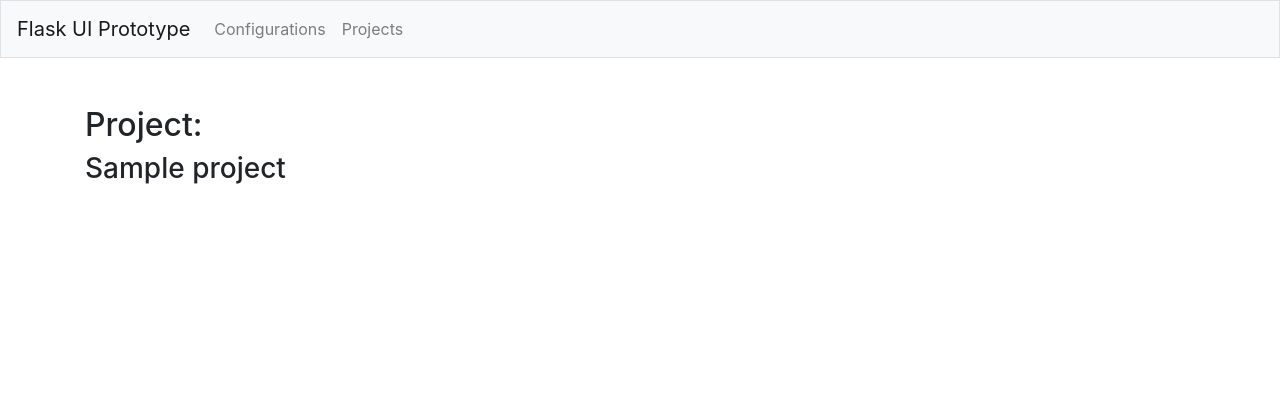
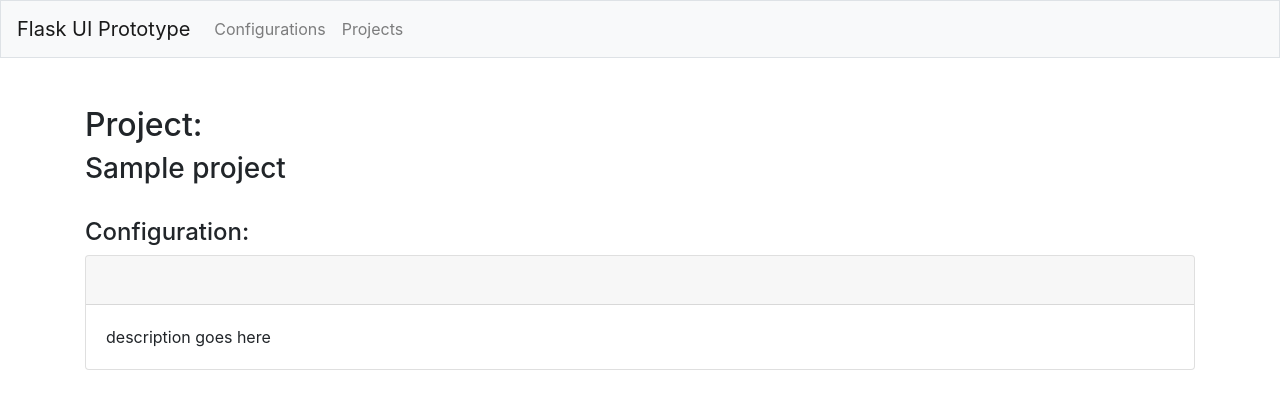
Before and after one commit to willnoonan/Flask_UI_Prototype_v2, a Flask app: template flaskr/projects/templates/projects/single_project.html in a window 1280 px wide. Shown: the top 409 px of the page. Run offline with Flask 2, Linux system fonts and the light colour scheme; the template is opened without the code that fills it: most values are stand-ins (such as "Sample title", 1, 10 or a date in 2020); some libraries are stand-ins or nearby versions.

Commit message:
Added Bootstrap card component to single_project.html to display information of configuration associated with project.

```diff
--- a/flaskr/projects/templates/projects/single_project.html
+++ b/flaskr/projects/templates/projects/single_project.html
@@ -3,6 +3,17 @@
 {% block content %}
 <h2>Project:</h2>
 <h3>{{ project }}</h3>
-
+<br>
+<h4>Configuration:</h4>
+<div class="card mb-3">
+    <h5 class="card-header">
+        {{ project.config }}
+        <br>
+        <small>{{ project.config.time_created }}</small>
+    </h5>
+    <div class="card-body">
+        description goes here
+    </div>
+</div>
 
 {% endblock %}
```
